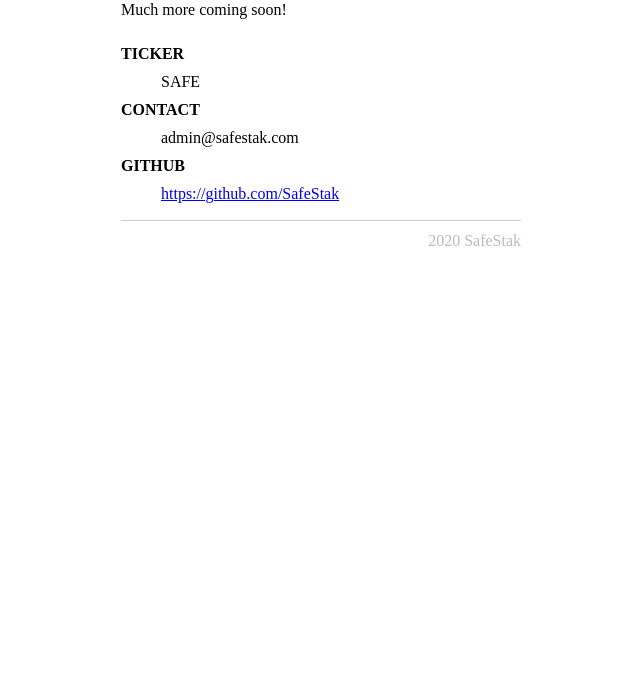
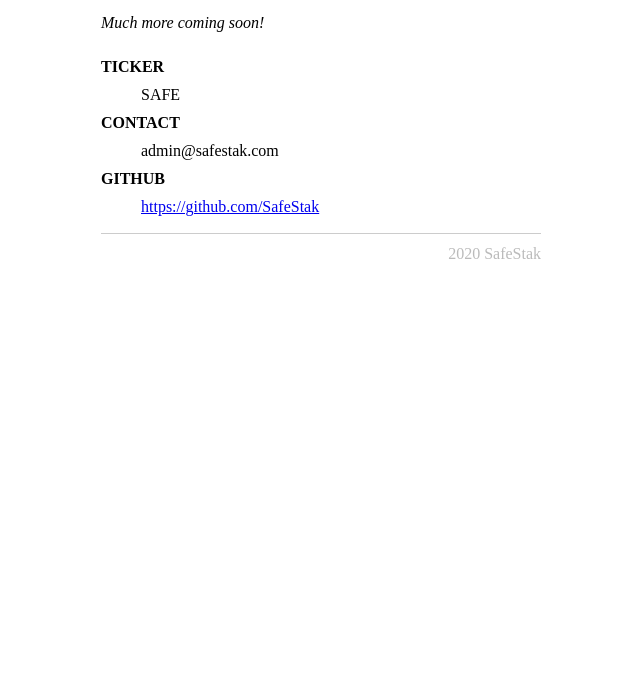
Before and after one commit to ptolem/safestack-com, a plain HTML site: page index.html in a window 1280 px wide. Shown: the part 112-800 px from the top of the page, without its empty margins (319-959 px from the left). Drawn offline with Linux system fonts and the light colour scheme.

Commit message:
More tweaks

```diff
--- a/index.html
+++ b/index.html
@@ -19,10 +19,10 @@
         }
 
         body {
-            width: 400px;
-            padding: 15px;
+            width: 440px;
+            padding: 28px;
             margin: auto;
-            line-height: 1.25em;;
+            line-height: 1.25em;
         }
 
         footer {
@@ -30,6 +30,10 @@
             border-top: 1px solid #CCC;
             padding-top: 10px;
             text-align: right;
+        }
+
+        .coming-soon {
+            font-style: italic;
         }
     </style>
 </head>
@@ -40,9 +44,9 @@
     </header>
     <main>
         <section class="hero">
-            A premium reliable and performant stake pool securing the <a href="https://cardano.org/">Cardano Blockchain</a>
+            A premium high performing stake pool securing the <a href="https://cardano.org/">Cardano Blockchain</a>
         </section>
-        <p>
+        <p class="coming-soon">
             Much more coming soon!
         </p>
         <dl>
```
